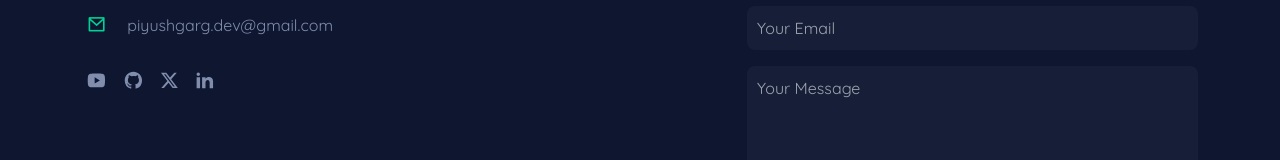
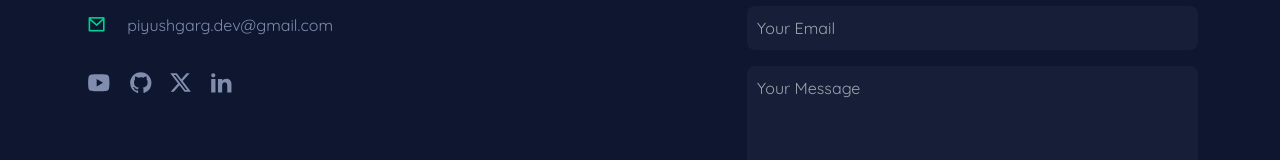
Before and after one commit to piyushgarg-dev/piyushgargdev-nextjs, a Next.js app: page / in a window 1280 px wide. Shown: the part 3878-4038 px from the top of the page. Built offline with nearby package versions, Linux system fonts and the light colour scheme; no server answers.

Commit message:
Fix: resolved #2112 - fixed component bug

```diff
--- a/styles/contact.module.css
+++ b/styles/contact.module.css
@@ -26,19 +26,24 @@
   border-radius: 5px;
   background: var(--site-theme-color) 38;
 }
-
 .social__links {
   display: flex;
   margin-top: 30px;
   align-items: center;
   column-gap: 1rem;
-  color: #808dad !important;
-  font-size: 1.3rem !important;
   margin-left: 4px !important;
 }
 
-.social__links :hover {
+.social__links a {
+  color: #808dad;
+  font-size: 1.6rem;
+  transition: 0.3s ease;
+}
+
+.social__links a:hover {
   color: var(--site-theme-color);
+  transform: scale(1.25);
+  text-shadow: 0 0 12px var(--site-theme-color);
 }
 
 @media only screen and (max-width: 768px) {
```
